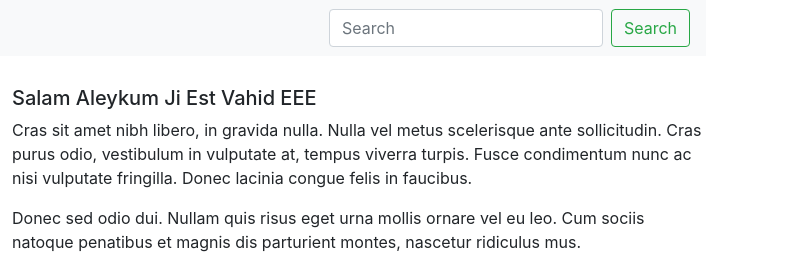
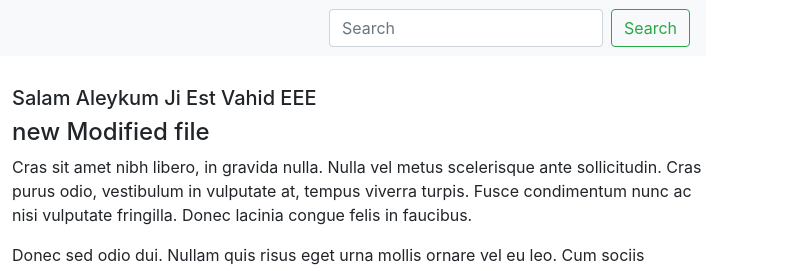
Before and after one commit to 666xr/xxx, a plain HTML site: page index.html in a window 1280 px wide. Shown: the top 271 px of the page, 489-1280 px from the left. Drawn offline with nearby package versions, Linux system fonts and the light colour scheme.

Commit message:
index.html mod

```diff
--- a/index.html
+++ b/index.html
@@ -52,6 +52,7 @@
             <img src="http://www.downloadclipart.net/thumb/46586-pokemon-icon-icon.png" class="align-self-start mr-3" alt="...">
             <div class="media-body">
               <h5 class="mt-0">Salam Aleykum Ji Est Vahid EEE</h5>
+              <h4>new Modified file</h4>
               <p>Cras sit amet nibh libero, in gravida nulla. Nulla vel metus scelerisque ante sollicitudin. Cras purus odio, vestibulum in vulputate at, tempus viverra turpis. Fusce condimentum nunc ac nisi vulputate fringilla. Donec lacinia congue felis in faucibus.</p>
               <p>Donec sed odio dui. Nullam quis risus eget urna mollis ornare vel eu leo. Cum sociis natoque penatibus et magnis dis parturient montes, nascetur ridiculus mus.</p>
             </div>
```
